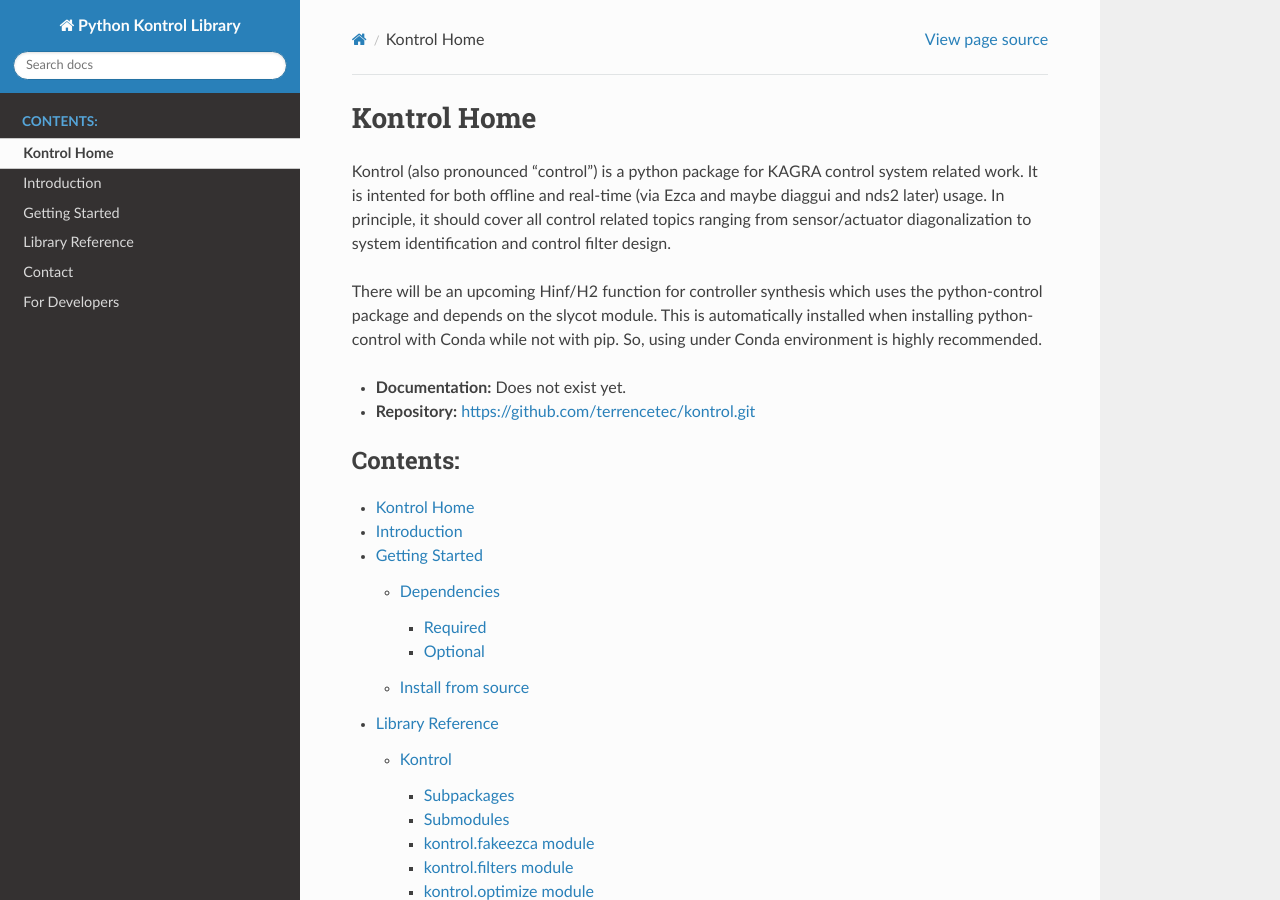
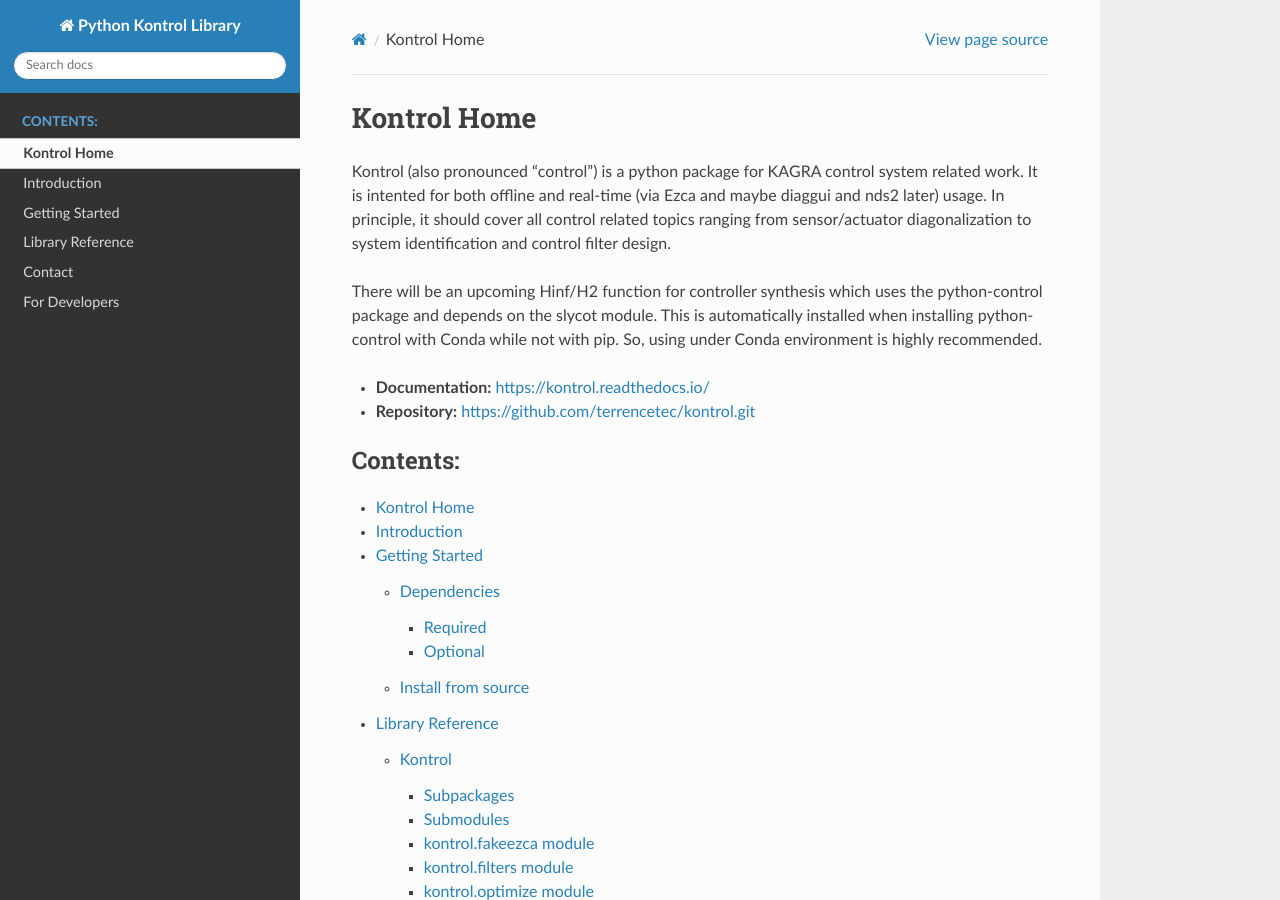
Before and after one commit to terrencetec/kontrol, a Sphinx documentation site: the page built from docs/source/index.rst, in a window 1280 px wide and 900 px high. Built offline with Sphinx 7.4.7 and the Read the Docs theme 2.0.0, drawn with Linux system fonts in a browser that asks for light colours.

Commit message:
added documentation link

```diff
--- a/README.rst
+++ b/README.rst
@@ -11,7 +11,7 @@
 automatically installed when installing python-control with Conda while not
 with pip. So, using under Conda environment is highly recommended.
 
-- **Documentation:** Does not exist yet.
+- **Documentation:** https://kontrol.readthedocs.io/
 - **Repository:** https://github.com/terrencetec/kontrol.git
 
 Getting Started
--- a/docs/source/index.rst
+++ b/docs/source/index.rst
@@ -17,7 +17,7 @@
 automatically installed when installing python-control with Conda while not
 with pip. So, using under Conda environment is highly recommended.
 
-- **Documentation:** Does not exist yet.
+- **Documentation:** https://kontrol.readthedocs.io/
 - **Repository:** https://github.com/terrencetec/kontrol.git
 
 .. toctree::
--- a/docs/source/introduction.rst
+++ b/docs/source/introduction.rst
@@ -12,5 +12,5 @@
 automatically installed when installing python-control with Conda while not
 with pip. So, using under Conda environment is highly recommended.
 
-- **Documentation:** Does not exist yet.
+- **Documentation:** https://kontrol.readthedocs.io/
 - **GitHub:** https://github.com/terrencetec/kontrol
```
